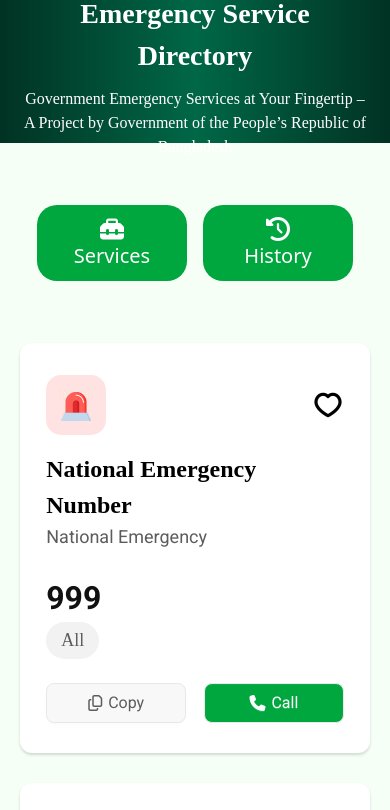
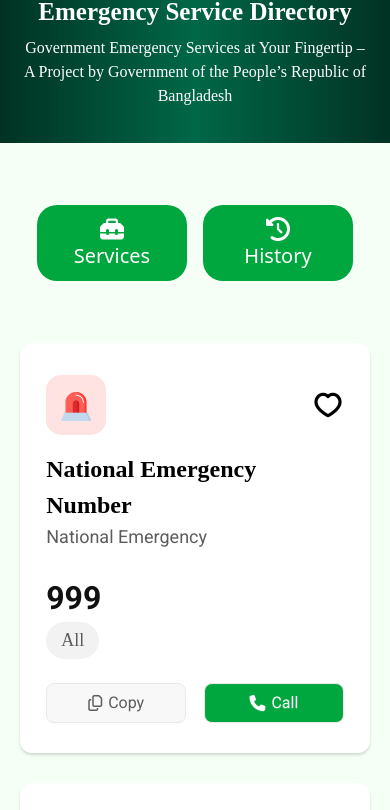
Before and after one commit to tanbir12380/Assignment_03, a plain HTML site: page index.html in a window 390 px wide. Shown: the part 290-1100 px from the top of the page. Drawn offline with nearby package versions, Linux system fonts and the light colour scheme; a web font is replaced by a local one.

Commit message:
final touches-9

```diff
--- a/style.css
+++ b/style.css
@@ -534,8 +534,8 @@ header {
   }
 
   #banner h4 {
-    font-size: 28px;
-    margin-bottom:10px !important;
+    font-size: 25px;
+    margin-bottom: 5px !important;
   }
 
   #banner p {
```
